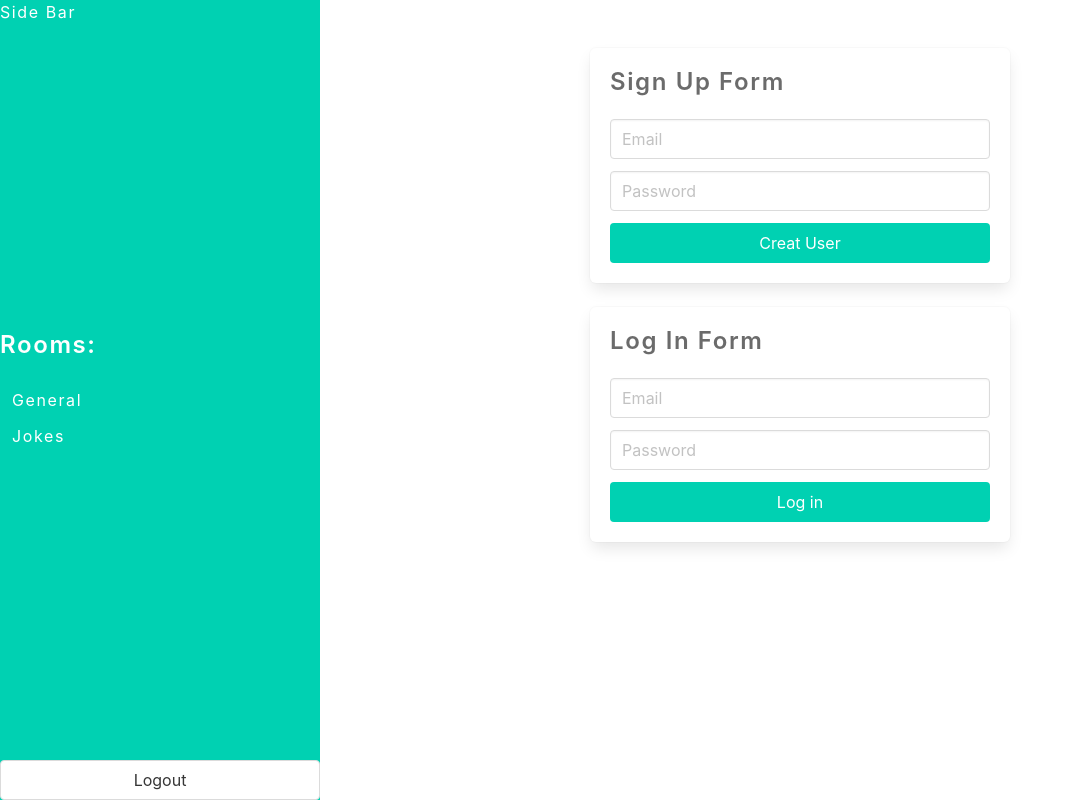
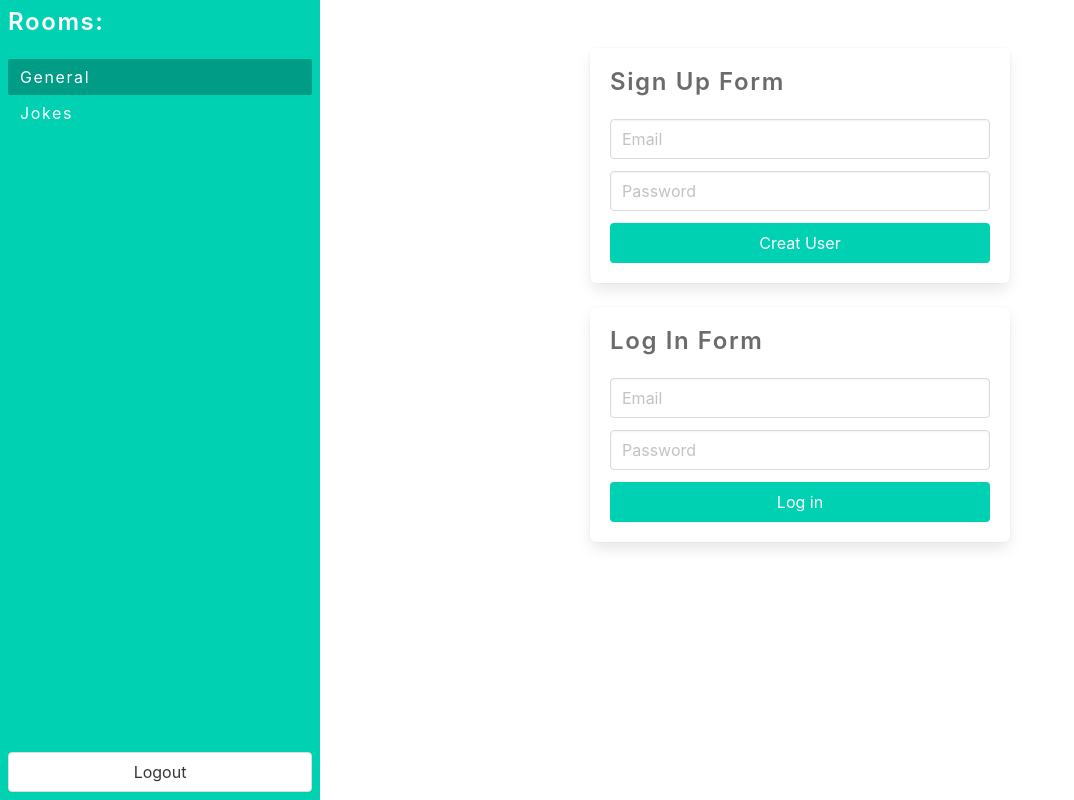
Before and after one commit to Brunno-DaSilva/react-chat-app, a React (Create React App) app: page / in a window 1280 px wide. Shown: the whole page, without its empty margins (0-1074 px from the left). Built offline with nearby package versions, Linux system fonts and the light colour scheme.

Commit message:
ADDE active state to rooms and style

```diff
--- a/src/App.js
+++ b/src/App.js
@@ -55,11 +55,23 @@ class App extends Component {
       });
     });
   };
+
+  setRoom = (id) => {
+    this.setState({
+      selectedRoom: id,
+    });
+  };
   render() {
     console.log(this.state);
     return (
-      <div className="columns vh-100 is-gapless">
-        <SideBar logout={this.logout} rooms={this.state.rooms} />
+      <div className="columns vh-100 is-gapless ">
+        <SideBar
+          logout={this.logout}
+          rooms={this.state.rooms}
+          selectedRoom={this.state.selectedRoom}
+          setRoom={this.setRoom}
+        />
+
         <MainContainer>
           <SignUpForm onSignUp={this.handleSignUp} />
           <LoginForm onLogin={this.handleLogin} />
--- a/src/components/RoomList.js
+++ b/src/components/RoomList.js
@@ -1,14 +1,18 @@
 import React from "react";
 
-const Room = ({ room }) => {
+const Room = ({ room, selectedRoom, setRoom }) => {
+  const styles = selectedRoom === room.id ? "isActiveRoom" : "a-text";
+
   return (
     <li>
-      <a className="a-text">{room.title}</a>
+      <a className={styles} onClick={() => setRoom(room.id)}>
+        {room.title}
+      </a>
     </li>
   );
 };
 
-const RoomList = ({ rooms }) => {
+const RoomList = ({ rooms, selectedRoom, setRoom }) => {
   return (
     <aside className="menu">
       <h1 className="title is-4">Rooms:</h1>
@@ -16,7 +20,12 @@ const RoomList = ({ rooms }) => {
         {Object.keys(rooms)
           .map((roomKey) => ({ ...rooms[roomKey], id: roomKey }))
           .map((roomObj) => (
-            <Room key={roomObj.id} room={roomObj} />
+            <Room
+              key={roomObj.id}
+              room={roomObj}
+              selectedRoom={selectedRoom}
+              setRoom={setRoom}
+            />
           ))}
       </ul>
     </aside>
--- a/src/components/SideBar.js
+++ b/src/components/SideBar.js
@@ -1,11 +1,10 @@
 import React from "react";
 import RoomList from "./RoomList";
 
-const SideBar = ({ logout, rooms }) => {
+const SideBar = ({ logout, rooms, selectedRoom, setRoom }) => {
   return (
-    <div className="column is-3 hero is-primary nav-padding ">
-      <h1>Side Bar</h1>
-      <RoomList rooms={rooms} />
+    <div className="column is-3 hero is-primary" id="nav-bar">
+      <RoomList rooms={rooms} selectedRoom={selectedRoom} setRoom={setRoom} />
       <div className="control">
         <button onClick={logout} className="button is-fullwidth">
           Logout
--- a/src/index.css
+++ b/src/index.css
@@ -11,9 +11,6 @@ body {
 code {
   font-family: source-code-pro, Menlo, Monaco, Consolas, "Courier New",
     monospace;
-}
-.nav-padding {
-  padding: 1rem !important;
 }
 
 .some {
@@ -36,3 +33,16 @@ code {
 .a-text:hover {
   color: #545454 !important;
 }
+
+.nav-padding {
+  padding: 1rem !important;
+}
+
+#nav-bar {
+  padding: 0.5rem !important;
+}
+
+.isActiveRoom {
+  background-color: #009c85 !important;
+  color: #ffffff !important;
+}
```
